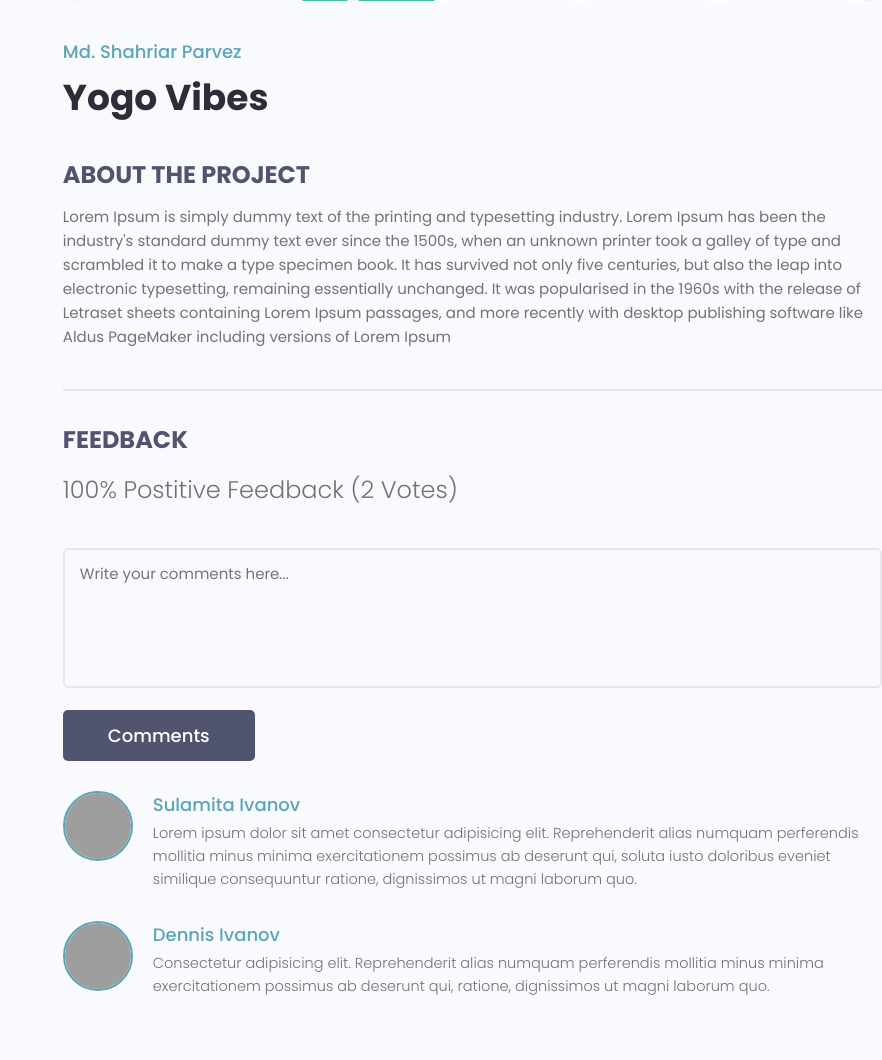
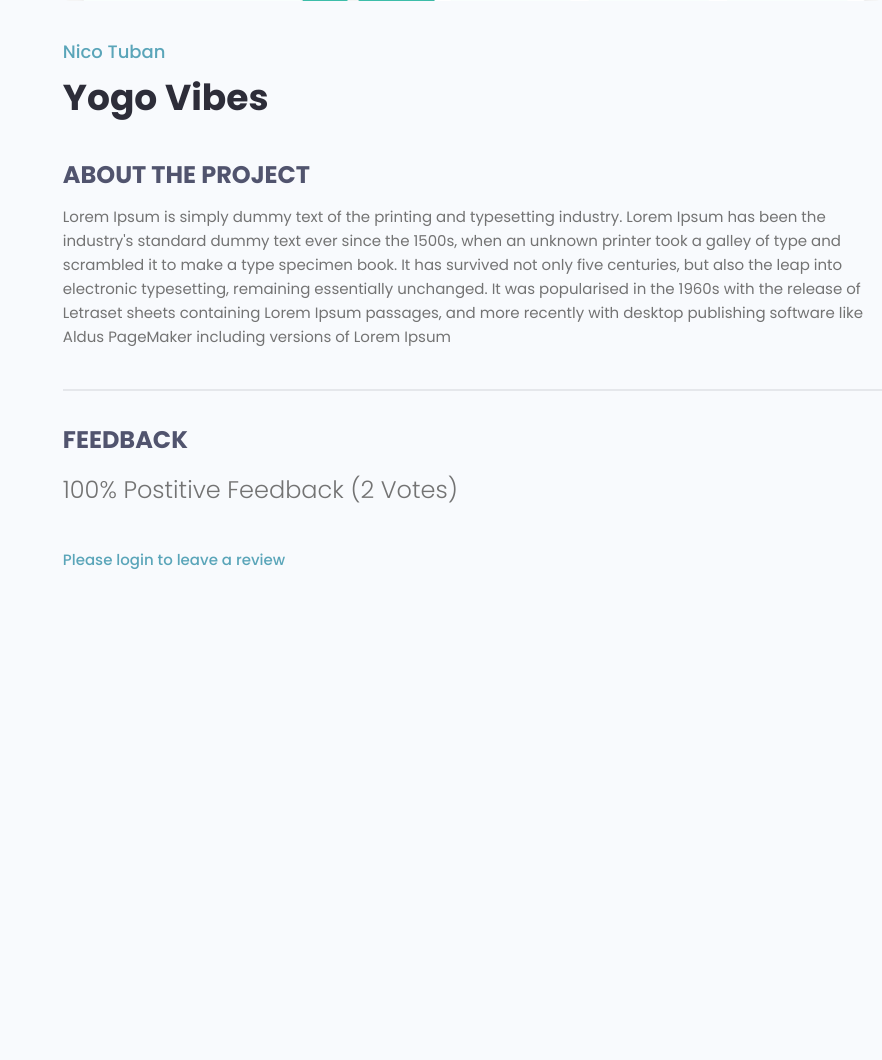
Before and after one commit to papanics/devsearch, a Django app: page /projects/project/13245365-1495-4a03-854c-c77657019d30/ in a window 1280 px wide. Shown: the part 476-1536 px from the top of the page, without its empty margins (398-1280 px from the left). After the commit the page ends 1045 px from the top, so only its background shows below. Run offline with Django 4.2, Linux system fonts and the light colour scheme; data comes from the database, SQL or seed files in the repository; both versions use the stored data as it was after the commit; some libraries are stand-ins or nearby versions; grey boxes are pictures that could not be loaded.

Commit message:
Added a Reviews

```diff
--- a/dev_apps/forms.py
+++ b/dev_apps/forms.py
@@ -1,7 +1,7 @@
 from dataclasses import field
 from django.forms import ModelForm
 from django import forms
-from .models import Project
+from .models import Project, Review
 
 class ProjectForm(ModelForm):
     class Meta:
@@ -21,3 +21,21 @@ class ProjectForm(ModelForm):
 
         #instead of doing this one by one we gonna loop this instead.
        # self.fields['title'].widget.attrs.update({'class':'input', 'placeholder': 'Add title'})# changing class into input style
+
+class ReviewForm(ModelForm):
+    class Meta:
+        model = Review
+        fields = ['value', 'body']
+
+        labels = {
+            'value': 'Place your vote',
+            'body': 'Add a comment with your vote'
+        }
+
+
+    def __init__(self, *args, **kwargs):
+        super(ReviewForm, self).__init__(*args, **kwargs) #overide the class attribute of the fields
+
+        #looping all fields to apply the class input style or attributes
+        for name, field in self.fields.items():
+            field.widget.attrs.update({'class':'input'})
--- a/dev_apps/models.py
+++ b/dev_apps/models.py
@@ -25,7 +25,25 @@ class Project(models.Model):
         return self.title
 
     class Meta:
-        ordering = ['created']
+        ordering = ['-vote_ratio', '-vote_total', 'title'] # the project with the highest total vote ratio or vote total will be the first on the list.
+
+    @property
+    def reviewers(self):
+        queryset = self.review_set.all().values_list('owner__id', flat=True) #query all the review and then all the owner id of that reviews
+        return queryset
+
+
+    @property # run this as an attribute and not as an actual method
+    def getVoteCount(self):
+        reviews = self.review_set.all()
+        upVotes = reviews.filter(value='up').count()
+        totalVotes = reviews.count()
+
+        ratio = (upVotes / totalVotes ) * 100
+        self.vote_total = totalVotes
+        self.vote_ratio = ratio
+
+        self.save()
 
 
 class Review(models.Model):
@@ -34,13 +52,18 @@ class Review(models.Model):
         ('down', 'Down Vote'),
     )
 
-    #owner =
+    owner = models.ForeignKey(Profile, on_delete=models.CASCADE, null=True)
     project = models.ForeignKey(Project, on_delete=models.CASCADE) # one-to-many relationship Project(parent)-->Review(child)
     body = models.TextField(null=True, blank=True)
     value = models.CharField(max_length=200, choices=VOTE_TYPE)
     created = models.DateTimeField(auto_now_add=True)
     id = models.UUIDField(default=uuid.uuid4, unique=True,
                          primary_key=True, editable=False)
+
+
+    class Meta:
+        unique_together = [['owner', 'project' ]] #binding the two tables and make it unique, make sure that nobody tries to cheat and leave a bunch of reviews in the same project.
+
 
 
     def __str__(self):
--- a/dev_apps/templates/dev_apps/single-project.html
+++ b/dev_apps/templates/dev_apps/single-project.html
@@ -28,7 +28,7 @@
         </div>
         <div class="column column--2of3">
           <img class="singleProject__preview" src="{{ project.feature_image.url }}" alt="portfolio thumbnail" />
-          <a href="profile.html" class="singleProject__developer">Md. Shahriar Parvez</a>
+          <a href="profile.html" class="singleProject__developer">{{project.owner.name}}</a>
           <h2 class="singleProject__title">{{project.title}}</h2>
           <h3 class="singleProject__subtitle">About the Project</h3>
           <div class="singleProject__info">
@@ -41,42 +41,45 @@
                {{ project.vote_ratio }}% Postitive Feedback ({{project.vote_total}} Vote{{project.vote_total|pluralize:"s"}})
             </h5>
 
-            <form class="form" action="#" method="POST">
-              <!-- Textarea -->
+            {% if request.user.profile.id in project.reviewers %} <!--reviewers found on the models.py since we created a def reviewers there.-->
+              <p>You have already submitted your review for this project</p>
+
+            {% elif request.user.profile == project.owner %}
+            <p>You cannot review your own work.</p>
+
+            {% elif request.user.is_authenticated %}
+
+            <form class="form" action="{% url 'project' project.id %}" method="POST">
+              {% csrf_token %}
+              {% for field in form %}
               <div class="form__field">
-                <label for="formInput#textarea">Comments: </label>
-                <textarea class="input input--textarea" name="message" id="formInput#textarea"
-                  placeholder="Write your comments here..."></textarea>
+                <label for="formInput#textarea">{{field.label}}</label>
+                {{field}}
               </div>
+              {% endfor %}
               <input class="btn btn--sub btn--lg" type="submit" value="Comments" />
             </form>
+            {% else %}
+              <a href="{% url 'login' %}?next={{request.path}}">Please login to leave a review</a><!--request.path takes the snapshot of where we're currently at-->
+            {% endif %}
+
             <div class="commentList">
+              {% for review in project.review_set.all %} <!--From parent(project) to child(review) query all the review of that specific project-->
+              {% if review.body %}<!-- ensure that only reviews that has a comment will display. -->
               <div class="comment">
-                <a href="profile.html">
+                <a href="{% url 'user-profile' review.owner.id %}">
                   <img class="avatar avatar--md"
-                    src="https://pbs.twimg.com/profile_images/1335382240931368961/b3wSZKj4_400x400.jpg" alt="user" />
+                    src="{{review.owner.profile_image.url}}" alt="user" />
                 </a>
                 <div class="comment__details">
-                  <a href="profile.html" class="comment__author">Sulamita Ivanov</a>
+                  <a href="{% url 'user-profile' review.owner.id %}" class="comment__author">{{review.owner.name}}</a>
                   <p class="comment__info">
-                    Lorem ipsum dolor sit amet consectetur adipisicing elit. Reprehenderit alias numquam perferendis
-                    mollitia minus minima exercitationem possimus ab deserunt qui, soluta iusto doloribus eveniet
-                    similique consequuntur ratione, dignissimos ut magni laborum quo.
+                    {{review.body|linebreaksbr}}
                   </p>
                 </div>
               </div>
-              <div class="comment">
-                <a href="profile.html">
-                  <img class="avatar avatar--md" src="https://avatars.githubusercontent.com/u/33843378" alt="user" />
-                </a>
-                <div class="comment__details">
-                  <a href="profile.html" class="comment__author">Dennis Ivanov</a>
-                  <p class="comment__info">
-                    Consectetur adipisicing elit. Reprehenderit alias numquam perferendis mollitia minus minima
-                    exercitationem possimus ab deserunt qui, ratione, dignissimos ut magni laborum quo.
-                  </p>
-                </div>
-              </div>
+              {% endif %}
+              {% endfor %}
             </div>
           </div>
         </div>
--- a/dev_apps/views.py
+++ b/dev_apps/views.py
@@ -2,16 +2,17 @@ from turtle import left, right
 from django.shortcuts import render, redirect
 from django.contrib.auth.decorators import login_required
 from django.contrib import messages
+from django.contrib import messages
 from django.db.models import Q
 from dev_apps.models import Project, Tag
-from .forms import ProjectForm
+from .forms import ProjectForm, ReviewForm
 from .utils import searchProjects, paginateProjects
 
 
 
 def projects(request):
     projects, search_query = searchProjects(request)
-    custom_range, projects = paginateProjects(request, projects, 2)
+    custom_range, projects = paginateProjects(request, projects, 6)
 
 
     context = {'projects': projects, 'search_query': search_query, 'custom_range': custom_range}
@@ -20,8 +21,22 @@ def projects(request):
 
 def project(request, pk):
     projectObj = Project.objects.get(id=pk)
+    form = ReviewForm()
+
+    if request.method == 'POST':
+        form = ReviewForm(request.POST)
+        review = form.save(commit=False)
+        review.project = projectObj
+        review.owner = request.user.profile
+        review.save()
+
+        projectObj.getVoteCount
+
+        messages.success(request, 'Your review was successfully submitted!')
+        return redirect('project', pk=projectObj.id)#redirect to the specific project
+
     tags = projectObj.tags.all()
-    context = {'project': projectObj, 'tags': tags}
+    context = {'project': projectObj, 'tags': tags, 'form': form}
     return render(request, 'dev_apps/single-project.html', context)
 
 @login_required(login_url="login") # if the user not login, send the user to the login page.
--- a/users/views.py
+++ b/users/views.py
@@ -15,7 +15,7 @@ def loginUser(request):
         return redirect('profiles')
 
     if request.method == 'POST':
-        username = request.POST['username']
+        username = request.POST['username'].lower()
         password = request.POST['password']
 
         try:
@@ -27,7 +27,7 @@ def loginUser(request):
 
         if user is not None:
             login(request, user)
-            return redirect('profiles')
+            return redirect(request.GET['next'] if 'next' in request.GET else 'account')
         else:
             messages.error(request, 'username or password is incorrect')
 
```
Also changed, not shown: db.sqlite3, dev_apps/migrations/0007_alter_project_options_review_owner_and_more.py (added).
